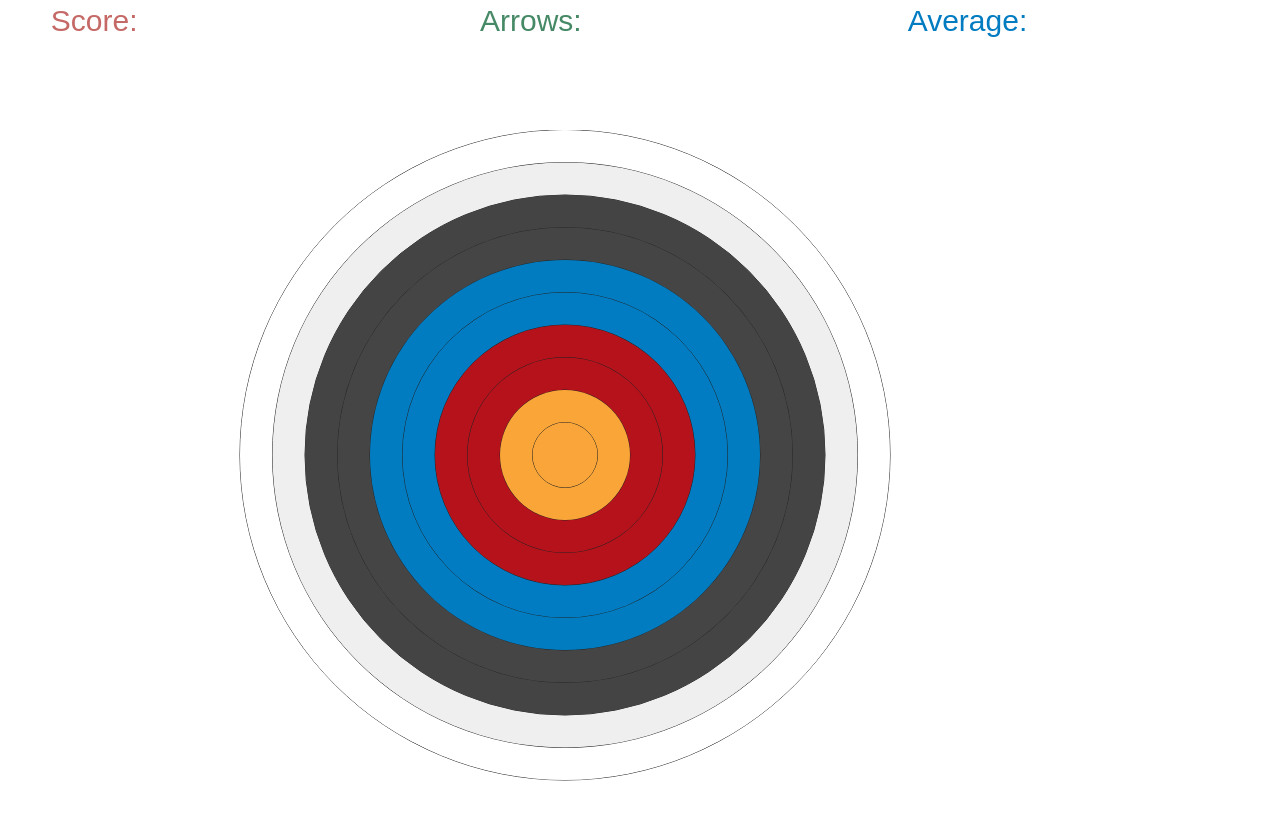
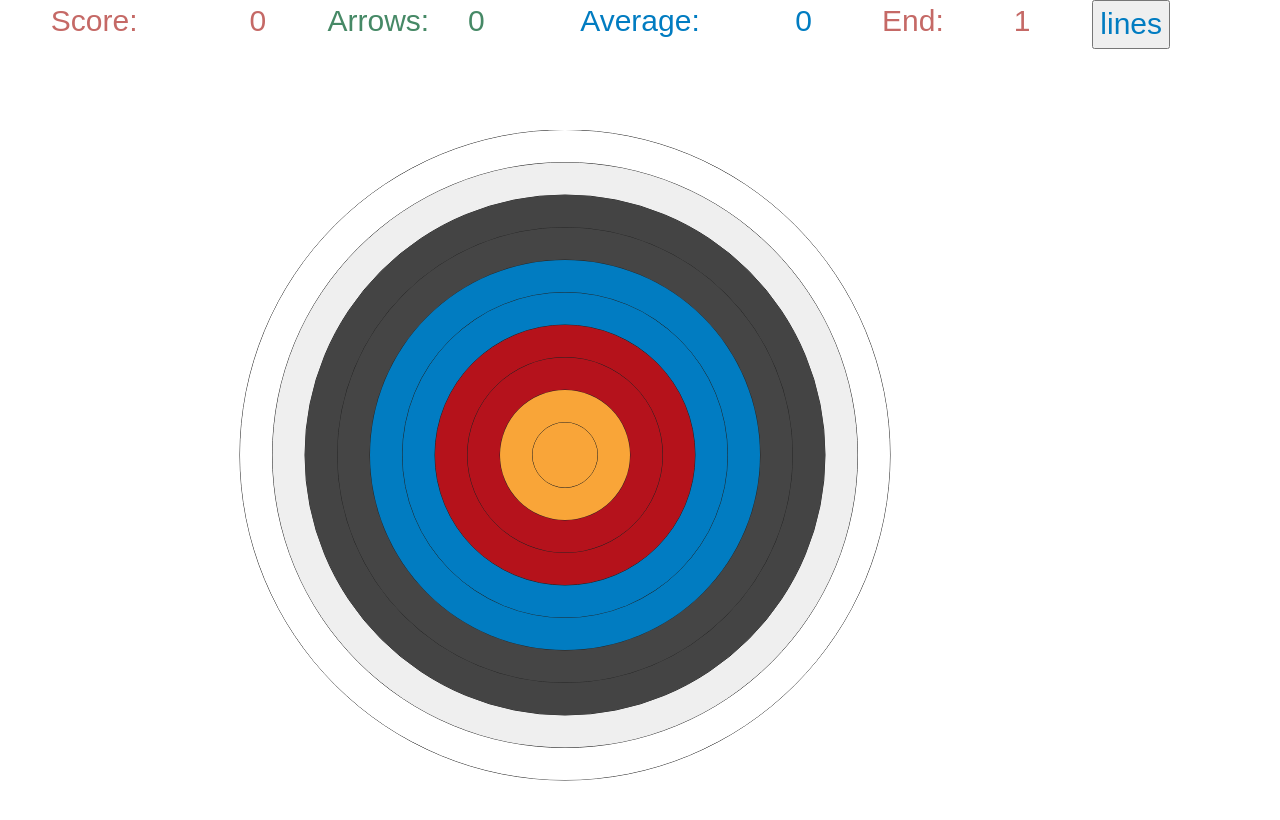
Before and after one commit to lornemac/archery, a plain HTML site: page index.html in a window 1280 px wide. Drawn offline with Linux system fonts and the light colour scheme.

Commit message:
Add files via upload

```diff
--- a/index.html
+++ b/index.html
@@ -9,11 +9,15 @@
   <body onload="createTarget()">
     <div class="row" id="scoreSheet">
       <div class="col-md-2 col-xs-2 scoreText">Score: </div>
-      <div class="col-md-2 col-xs-2 scoreText" id="scoreBoard"></div>
-      <div class="col-md-2 col-xs-2 quiverText">Arrows: </div>
-      <div class="col-md-2 col-xs-2 quiverText" id="quiver"></div>
+      <div class="col-md-1 col-xs-1 scoreText" id="scoreBoard">0</div>
+      <div class="col-md-1 col-xs-1 quiverText">Arrows: </div>
+      <div class="col-md-1 col-xs-1 quiverText" id="quiver">0</div>
       <div class="col-md-2 col-xs-2 avgText">Average: </div>
-      <div class="col-md-2 col-xs-2 avgText" id="average"></div>
+      <div class="col-md-1 col-xs-1 avgText" id="average">0</div>
+      <div class="col-md-1 col-xs-1 scoreText">End: </div>
+      <div class="col-md-1 col-xs-1 scoreText" id="currentEnd">1</div>
+      <div class="col-md-1 col-xs-1 avgText"><button onClick="shootLines()">lines</button></div>
+
     </div>
     <div class="row" id="scoreList">
       <div class="col-md-12 col-xs-12" id="scoreListText"></div>
```
